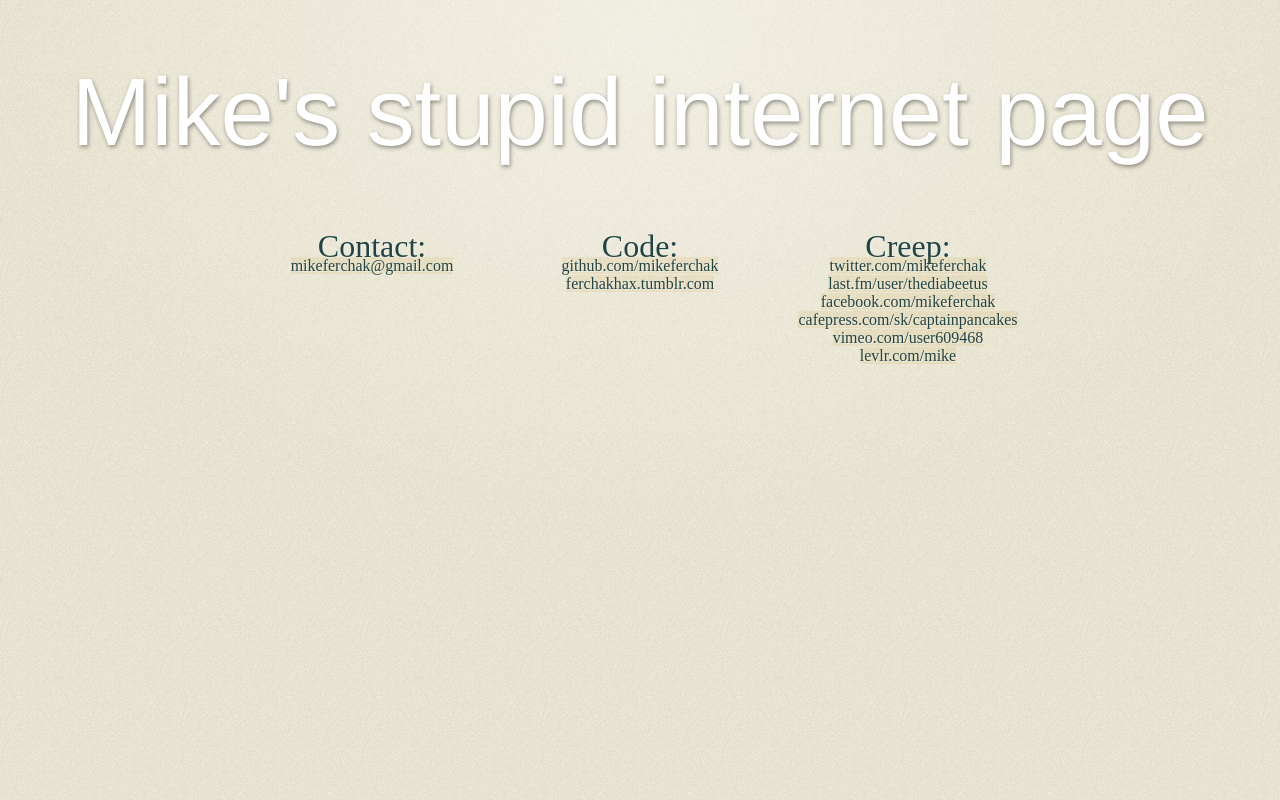
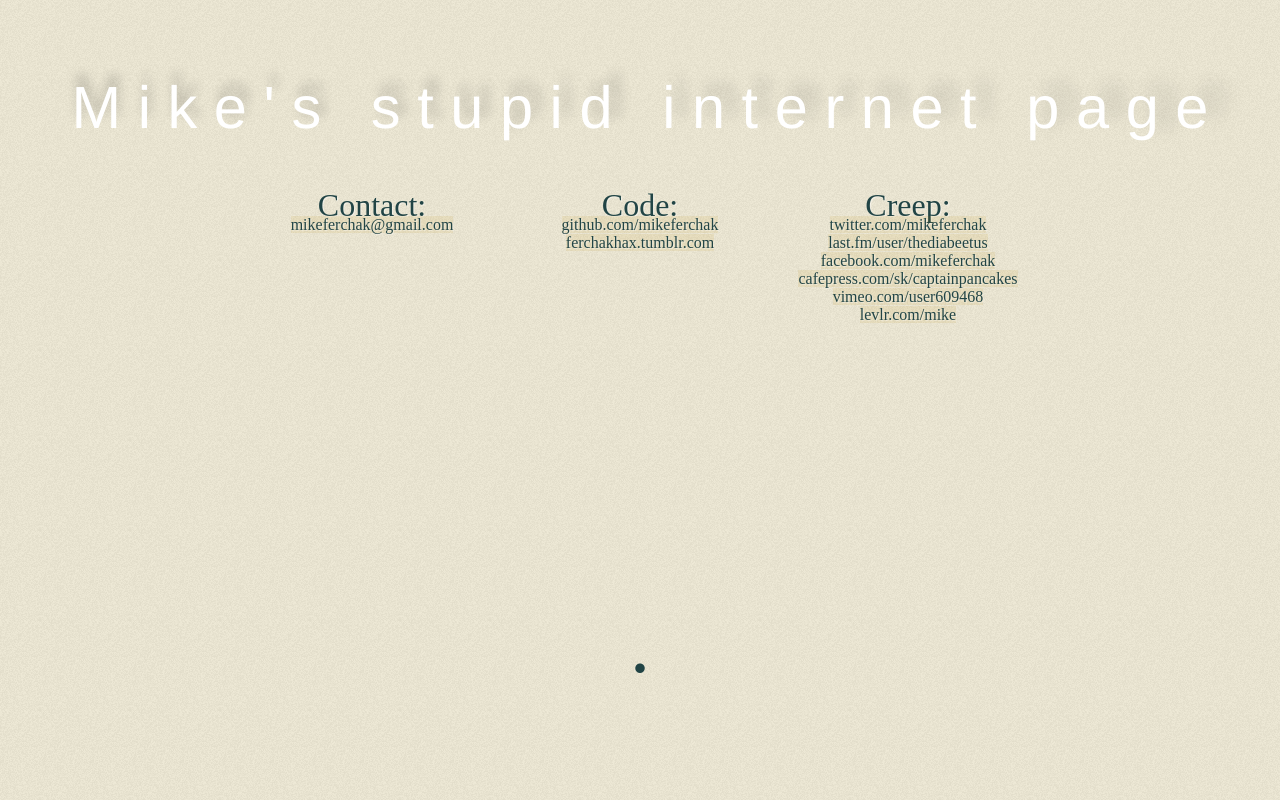
Before and after one commit to mikeferchak/mferchak, a PHP site: page / in a window 1280 px wide. Run offline with PHP 8.4, Linux system fonts and the light colour scheme; some libraries are stand-ins or nearby versions; some web fonts are replaced.

Commit message:
Freakin awesome text-shadow thing.

```diff
--- a/css/style.css
+++ b/css/style.css
@@ -1,57 +1,195 @@
 /* This fancy-pants cascading stylesheet was mostly created by Mike '900px of cold hard steel' Ferchak */
-.collapsed { height: 20px; overflow: hidden; }
+.collapsed {
+  height: 20px;
+  overflow: hidden; }
 
 /* reset styles - Graciously provided by Dan Cederholm - http://simplebits.com/--------------------------------------------- */
-html, body, div, span, applet, object, iframe, h1, h2, h3, h4, h5, h6, p, blockquote, pre, a, abbr, acronym, address, big, cite, code, del, dfn, em, font, img, ins, kbd, q, s, samp, small, strike, strong, sub, sup, tt, var, b, u, i, center, dl, dt, dd, ol, ul, li, fieldset, form, label, legend, table, caption, tbody, tfoot, thead, tr, th, td { margin: 0; padding: 0; font-size: 100%; vertical-align: baseline; border: 0; outline: 0; background: transparent; }
+html, body, div, span, applet, object, iframe, h1, h2, h3, h4, h5, h6, p, blockquote, pre, a, abbr, acronym, address, big, cite, code, del, dfn, em, font, img, ins, kbd, q, s, samp, small, strike, strong, sub, sup, tt, var, b, u, i, center, dl, dt, dd, ol, ul, li, fieldset, form, label, legend, table, caption, tbody, tfoot, thead, tr, th, td {
+  margin: 0;
+  padding: 0;
+  font-size: 100%;
+  vertical-align: baseline;
+  border: 0;
+  outline: 0;
+  background: transparent; }
 
-ol, ul { list-style: none; }
+ol, ul {
+  list-style: none; }
 
-blockquote, q { quotes: none; }
+blockquote, q {
+  quotes: none; }
 
-table { border-collapse: collapse; border-spacing: 0; }
+table {
+  border-collapse: collapse;
+  border-spacing: 0; }
 
 /* Laying down the basic crap */
-@font-face { font-family: 'Goudy Bookletter 1911'; font-style: normal; font-weight: normal; src: url("GoudyBookletter1911"); }
+@font-face {
+  font-family: 'Goudy Bookletter 1911';
+  font-style: normal;
+  font-weight: normal;
+  src: url("GoudyBookletter1911"); }
 
-body, h1, h2, ul, li, div, a, p { color: #214445; font-family: 'Goudy Bookletter 1911', serif; font-weight: 100; }
+body, h1, h2, ul, li, div, a, p {
+  color: #214445;
+  font-family: 'Goudy Bookletter 1911', serif;
+  font-weight: 100; }
 
-p { font-size: 14pt; }
+p {
+  font-size: 14pt; }
 
-h1 { font-family: 'futura', 'helvetica', sans-serif; font-size: 38pt; text-shadow: 1px 2px 4px rgba(0, 0, 0, 0.4); display: inline; margin: 0 auto; -webkit-transition: font-size 0.1s; -moz-transition: font-size 0.1s; -o-transition: font-size 0.1s; -k-transition: font-size 0.1s; transition: font-size 0.1s; text-align: center; overflow-x: hidden; overflow-y: hidden; white-space: nowrap; line-height: 200%; color: white; }
+h1 {
+  font-family: 'futura', 'helvetica', sans-serif;
+  font-size: 38pt;
+  text-shadow: 1px 2px 4px rgba(0, 0, 0, 0.4);
+  display: inline;
+  margin: 0 auto;
+  -webkit-transition: font-size 0.1s;
+  -moz-transition: font-size 0.1s;
+  -o-transition: font-size 0.1s;
+  -k-transition: font-size 0.1s;
+  transition: font-size 0.1s;
+  text-align: center;
+  overflow-x: hidden;
+  overflow-y: hidden;
+  white-space: nowrap;
+  line-height: 200%;
+  color: white; }
 
-h2 { font-size: 24pt; margin: 20px 0 -8px 0; }
+h2 {
+  font-size: 24pt;
+  margin: 20px 0 -8px 0; }
 
-body { background-color: #eee8d5; background-image: url(../images/background.png); background-image: url(../images/gradient.svg), url(../images/background.png); background-position: top center, top center; background-repeat: no-repeat, repeat; background-size: 100%, auto; }
+body {
+  background-color: rgba(0, 0, 0, 0.5);
+  background-image: url(../images/background.png);
+  _background-image: url(../images/gradient.svg), url(../images/background.png);
+  background-position: top center, top center;
+  background-repeat: repeat;
+  background-size: auto; }
 
-a:link, a:visited, a { background-color: rgba(181, 137, 0, 0.1); text-decoration: none; -webkit-transition: background 0.2s; -moz-transition: background 0.2s; -o-transition: background 0.2s; -k-transition: background 0.2s; transition: background 0.2s; }
+a:link, a:visited, a {
+  background-color: rgba(181, 137, 0, 0.1);
+  text-decoration: none;
+  -webkit-transition: background 0.2s;
+  -moz-transition: background 0.2s;
+  -o-transition: background 0.2s;
+  -k-transition: background 0.2s;
+  transition: background 0.2s; }
 
-a:hover { background-color: rgba(181, 137, 0, 0.24); text-decoration: none; }
+a:hover {
+  background-color: rgba(181, 137, 0, 0.24);
+  text-decoration: none; }
 
-section { background-color: rgba(255, 255, 255, 0.5); -webkit-box-shadow: inset 0px 1px 6px rgba(0, 0, 0, 0.2); -moz-box-shadow: inset 0px 1px 6px rgba(0, 0, 0, 0.2); -o-box-shadow: inset 0px 1px 6px rgba(0, 0, 0, 0.2); -k-box-shadow: inset 0px 1px 6px rgba(0, 0, 0, 0.2); box-shadow: inset 0px 1px 6px rgba(0, 0, 0, 0.2); }
+section {
+  background-color: rgba(255, 255, 255, 0.5);
+  -webkit-box-shadow: inset 0px 1px 6px rgba(0, 0, 0, 0.2);
+  -moz-box-shadow: inset 0px 1px 6px rgba(0, 0, 0, 0.2);
+  -o-box-shadow: inset 0px 1px 6px rgba(0, 0, 0, 0.2);
+  -k-box-shadow: inset 0px 1px 6px rgba(0, 0, 0, 0.2);
+  box-shadow: inset 0px 1px 6px rgba(0, 0, 0, 0.2); }
 
-#stuff { _width: 800px; #width: 800px; max-width: 800px; margin: 0 auto 3em; }
+#sun {
+  position: fixed;
+  bottom: 0%;
+  height: 200px;
+  width: 200px;
+  display: block;
+  background-color: transparent;
+  background-repeat: no-repeat, repeat;
+  background-size: 100%, auto;
+  cursor: move;
+  text-align: center; }
 
-header { padding: 12pt 12pt 0 12pt; text-shadow: 1px 1px 1px rgba(255, 255, 255, 0.5); text-align: center; line-height: 200%; }
+#sun:after {
+  content: ".";
+  font-size: 5em; }
 
-#about { margin: 1em 0; padding: 1em; }
-#about div { -moz-column-count: 2; -moz-column-gap: 20px; -webkit-column-count: 2; -webkit-column-gap: 20px; column-count: 2; column-gap: 20px; }
-#about p { font-size: 17pt; }
+#stuff {
+  _width: 800px;
+  #width: 800px;
+  max-width: 800px;
+  margin: 0 auto 3em; }
 
-.loool { display: inline; }
+header {
+  padding: 36pt 12pt 0 12pt;
+  text-shadow: 1px 1px 1px rgba(255, 255, 255, 0.5);
+  text-align: center;
+  line-height: 200%; }
 
-.loool:hover { background-image: url(../images/looool2.png); background-repeat: no-repeat; background-position: 0px 5px; display: inline; padding: 0 0 0 30px; -webkit-transition: 0.2s ease-in; -moz-transition: 0.2s ease-in; -o-transition: 0.2s ease-in; -k-transition: 0.2s ease-in; transition: 0.2s ease-in; }
+#about {
+  margin: 1em 0;
+  padding: 1em; }
+  #about div {
+    -moz-column-count: 2;
+    -moz-column-gap: 20px;
+    -webkit-column-count: 2;
+    -webkit-column-gap: 20px;
+    column-count: 2;
+    column-gap: 20px; }
+  #about p {
+    font-size: 17pt; }
 
-#lastfmrecords img { width: 48px; }
+.loool {
+  display: inline; }
 
-footer { margin: 0; padding: 0; }
+.loool:hover {
+  background-image: url(../images/looool2.png);
+  background-repeat: no-repeat;
+  background-position: 0px 5px;
+  display: inline;
+  padding: 0 0 0 30px;
+  -webkit-transition: 0.2s ease-in;
+  -moz-transition: 0.2s ease-in;
+  -o-transition: 0.2s ease-in;
+  -k-transition: 0.2s ease-in;
+  transition: 0.2s ease-in; }
 
-footer div { display: inline-block; width: 33%; height: auto; vertical-align: top; margin: 0 auto; text-align: center; text-shadow: 1px 1px 1px rgba(255, 255, 255, 0.5); }
+#lastfmrecords img {
+  width: 48px; }
+
+footer {
+  margin: 0;
+  padding: 0; }
+
+footer div {
+  display: inline-block;
+  width: 33%;
+  height: auto;
+  vertical-align: top;
+  margin: 0 auto;
+  text-align: center;
+  text-shadow: 1px 1px 1px rgba(255, 255, 255, 0.5); }
 
 /* very small monitors */
-@media screen and (max-width: 820px) { body { width: 95%; margin: 0 auto; } }
+@media screen and (max-width: 820px) {
+  body {
+    width: 95%;
+    margin: 0 auto; } }
 /* futurephones */
-@media screen and (max-width: 600px) { body { width: 95%; margin: 0 auto; }
-  h1 { font-size: 5pt; text-align: center; margin: 20px 0 -8px 0; white-space: normal; line-height: 1; }
-  #about p { font-size: 16pt; margin: 1em 0.3em; }
-  #about div { -moz-column-count: 1; -moz-column-gap: 20px; -webkit-column-count: 1; -webkit-column-gap: 20px; column-count: 1; column-gap: 20px; }
-  footer div { display: block; width: 100%; } }
+@media screen and (max-width: 600px) {
+  body {
+    width: 95%;
+    margin: 0 auto; }
+
+  h1 {
+    font-size: 5pt;
+    text-align: center;
+    margin: 20px 0 -8px 0;
+    white-space: normal;
+    line-height: 1; }
+
+  #about p {
+    font-size: 16pt;
+    margin: 1em 0.3em; }
+  #about div {
+    -moz-column-count: 1;
+    -moz-column-gap: 20px;
+    -webkit-column-count: 1;
+    -webkit-column-gap: 20px;
+    column-count: 1;
+    column-gap: 20px; }
+
+  footer div {
+    display: block;
+    width: 100%; } }
--- a/css/style.scss
+++ b/css/style.scss
@@ -72,6 +72,7 @@ body, h1, h2, ul, li, div, a, p {
 	font-weight: 100;
 	}
 
+
 p {
 	font-size: 14pt;
 }
@@ -97,12 +98,12 @@ h2	{
 }
 
 body {
-	background-color:#eee8d5;
+	background-color:rgba(0,0,0,.5);
     background-image:url(../images/background.png);
-    background-image:url(../images/gradient.svg), url(../images/background.png);
+    _background-image:url(../images/gradient.svg), url(../images/background.png);
     background-position:top center, top center;
-    background-repeat:no-repeat, repeat;
-    background-size:100%, auto;
+    background-repeat:repeat;
+    background-size:auto;
 	}
 
 a:link, a:visited, a {
@@ -121,6 +122,23 @@ section {
     @include shadow;
 }
 
+#sun {
+    position:fixed;
+    bottom:0%;
+    height:200px;
+    width:200px;
+    display:block;
+    background-color:transparent;
+    background-repeat:no-repeat, repeat;
+    background-size:100%, auto;
+    cursor:move;
+    text-align:center;
+}
+#sun:after {
+    content:".";
+    font-size:5em;
+}
+
 
 #stuff {
     _width: $page-width;
@@ -130,7 +148,7 @@ section {
 }
 
 header {
-    padding: 12pt 12pt 0 12pt;
+    padding: 36pt 12pt 0 12pt;
     text-shadow: 1px 1px 1px rgba(255, 255, 255, 0.5);
     text-align:center;
     line-height:200%;
--- a/index.html
+++ b/index.html
@@ -12,36 +12,56 @@
       <script src="http://html5shim.googlecode.com/svn/trunk/html5.js"></script>
    <![endif]-->
    <script type='text/javascript' src='http://ajax.googleapis.com/ajax/libs/jquery/1.6.4/jquery.min.js'></script>
-<!--script type="text/javascript">
-
+   <script type='text/javascript' src='https://ajax.googleapis.com/ajax/libs/jqueryui/1.8.16/jquery-ui.min.js'></script>
+        <script type="text/javascript" src='https://raw.github.com/furf/jquery-ui-touch-punch/master/jquery.ui.touch-punch.min.js'></script>
+    <script src="script/application.js" type="text/javascript" charset="utf-8" async defer></script>
+   <script type="text/javascript">
      var _gaq = _gaq || [];
      _gaq.push(['_setAccount', 'UA-10986150-1']);
      _gaq.push(['_trackPageview']);
-
      (function() {
        var ga = document.createElement('script'); ga.type = 'text/javascript'; ga.async = true;
        ga.src = ('https:' == document.location.protocol ? 'https://ssl' : 'http://www') + '.google-analytics.com/ga.js';
        var s = document.getElementsByTagName('script')[0]; s.parentNode.insertBefore(ga, s);
      })();
-
-</script-->
+   </script>
 </head>
 
 <body>
-
+<a title="Easter-egg! Drag this puppy around."><div id="sun"></div></a>
 <header>
-      <h1 class="aa">Mike's stupid internet page</h1>
+      <h1 class="aa">
+        <span class="shadowtext">M</span>
+        <span class="shadowtext">i</span>
+        <span class="shadowtext">k</span>
+        <span class="shadowtext">e</span>
+        <span class="shadowtext">'</span>
+        <span class="shadowtext">s</span>
+        <span class="shadowtext">&nbsp;</span>
+        <span class="shadowtext">s</span>
+        <span class="shadowtext">t</span>
+        <span class="shadowtext">u</span>
+        <span class="shadowtext">p</span>
+        <span class="shadowtext">i</span>
+        <span class="shadowtext">d</span>
+        <span class="shadowtext">&nbsp;</span>
+        <span class="shadowtext">i</span>
+        <span class="shadowtext">n</span>
+        <span class="shadowtext">t</span>
+        <span class="shadowtext">e</span>
+        <span class="shadowtext">r</span>
+        <span class="shadowtext">n</span>
+        <span class="shadowtext">e</span>
+        <span class="shadowtext">t</span>
+        <span class="shadowtext">&nbsp;</span>
+        <span class="shadowtext">p</span>
+        <span class="shadowtext">a</span>
+        <span class="shadowtext">g</span>
+        <span class="shadowtext">e</span>
+      </h1>
    </header>
 
 <div id="stuff">
-   <!--section id="about">
-      <div>
-         <p>This is the personal Internet repository of all information belonging to the individual named “<a href="http://mferchak.com">Michael Ferchak</a>”. This is it. All of it. All other Michael Ferchak's or information pertaining to another person of that name should be consumed, enjoyed, and then forgotten about immediately.</p>
-         <p>The owner and maintainer of this hypertext document prides himself in the making of
-         <a href="http://commonplacecoffee.com/" title="My most recent sexxxy website">sexxxy websites</a> that comply with only the strictest and bestest <a href="http://validator.w3.org/check?uri=http%3A%2F%2Fmferchak.com&amp;charset=%28detect+automatically%29&amp;doctype=Inline&amp;group=0" title="OHHH YEAH">web standards</a>. Please send all <a href="http://www.spam.com/">Spam®</a> emails to <a href="mailto:mikeferchak@gmail.com" title="EMAIL!">mikeferchak at google mail dot com</a>. Don’t call me, I have an iPhone. </p>
-      </div>
-   </section-->
-
    <footer>
       <div>
          <h2>Contact:</h2>
@@ -70,27 +90,6 @@
    </footer>
 
 </div>
-<script>
-   $(document).ready(function() {
-      var bodyWidth = $(document).width()-20;
-      var originalHeaderWidth = $("header h1").outerWidth();
-      var originalHeaderHeight = parseInt($("header h1").css("font-size"));
-      var headerAspect = originalHeaderHeight / originalHeaderWidth;
 
-      //resize header on page load event
-      if ($(document).width() > 500) {
-         var newHeaderHeight = headerAspect * $(document).width() * .9;
-         $("header h1").css("font-size", newHeaderHeight);
-      }
-
-      //resize header when window is resized
-      $(window).resize(function() {
-         if ($(document).width() > 500) {
-            var newHeaderHeight = headerAspect * $(document).width() * .9;
-            $("header h1").css("font-size", newHeaderHeight);
-         }
-      });
-   });
-</script>
 </body>
 </html>
--- /dev/null
+++ b/script/application.js
@@ -0,0 +1,76 @@
+$(document).ready(function() {
+  var bodyWidth = $(document).width()-20;
+  var originalHeaderWidth = $("header h1").outerWidth();
+  var originalHeaderHeight = parseInt($("header h1").css("font-size"));
+  var headerAspect = originalHeaderHeight / originalHeaderWidth;
+
+  //resize header on page load event
+  if ($(document).width() > 500) {
+     var newHeaderHeight = headerAspect * $(document).width() * .9;
+     $("header h1").css("font-size", newHeaderHeight);
+  }
+
+  //resize header when window is resized
+  $(window).resize(function() {
+     if ($(document).width() > 500) {
+        var newHeaderHeight = headerAspect * $(document).width() * .9;
+        $("header h1").css("font-size", newHeaderHeight);
+     }
+     loopthroughallshadowelements();
+     repositionlightsource();
+  });
+
+var lsx = 500;
+var lsy = 0;
+var lsz = 1000;
+
+loopthroughallshadowelements();
+repositionlightsource();
+
+$('#sun').draggable( {
+    cursor: 'move',
+    containment: 'document',
+    drag: loopthroughallshadowelements,
+    stop: loopthroughallshadowelements
+});
+
+function repositionlightsource() {
+    $("#sun").css({"left":(($(document).width()/2)-100)});
+};
+
+function loopthroughallshadowelements(){
+    $(".shadowbox, .shadowtext, .inset").each(calculateshadow);
+};
+
+function calculateshadow(){
+        var offset = $(this).offset();
+        var sunoffset = $('#sun').offset();
+        var bx = offset.left + ($(this).width()/2);
+        var by = offset.top + ($(this).height()/2);
+        var bz = 20;
+        var lsx = sunoffset.left + ($("#sun").width()/2);
+        var lsy = sunoffset.top + ($("#sun").width()/2);
+        var xdiff = lsx-bx;
+        var ydiff = lsy-by;
+        var zdiff = lsz-bz;
+        var bxangle = Math.atan(xdiff/zdiff);
+        var bzangle = Math.atan(ydiff/zdiff);
+        var bxoffset = Math.tan(bxangle) * bz;
+        var byoffset = Math.tan(bzangle) * bz;
+        var distance = Math.sqrt((xdiff*xdiff)+(ydiff*ydiff));
+        var blur = distance/60;
+        var darkness = 5 / (Math.sqrt(distance));
+        var shadowvalue = -(bxoffset) + "px " + -(byoffset) + "px " + blur + "px rgba(0,0,0,"+darkness+")";
+
+        if( $(this).hasClass("shadowbox") )  {
+            $(this).css('box-shadow',shadowvalue);
+        }
+        if( $(this).hasClass("shadowtext") )  {
+            $(this).css('text-shadow',shadowvalue);
+        }
+        if( $(this).hasClass("inset") )  {
+            $(this).css('box-shadow','inset ' + shadowvalue);
+        }
+  };
+
+  });
```
Lines whose indentation alone changed are shown as unchanged.
